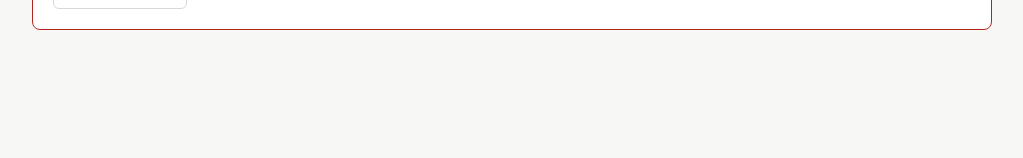
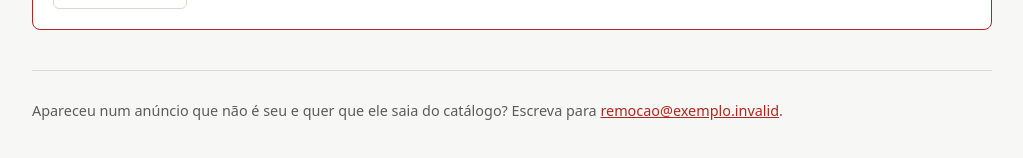
Before and after one commit to LuizTaiguara/CIn-Longuinho, a React (Vite) app in the folder site/: page / in a window 1280 px wide. Shown: the part 440-598 px from the top of the page, without its empty margins (128-1151 px from the left). Built offline with nearby package versions, Linux system fonts and the light colour scheme; no server answers.

Commit message:
SCRUM-58: adiciona o rodapé com o canal de pedido de remoção

```diff
--- a/site/src/App.jsx
+++ b/site/src/App.jsx
@@ -3,6 +3,7 @@
 // (filtros, página, item aberto) e os testes possam renderizar <App /> direto.
 
 import { BrowserRouter, Link, Route, Routes } from 'react-router-dom'
+import Rodape from './componentes/Rodape.jsx'
 import { ProvedorSessao } from './hooks/useSessao.js'
 import PaginaCatalogo from './paginas/PaginaCatalogo.jsx'
 import PaginaItem from './paginas/PaginaItem.jsx'
@@ -35,6 +36,8 @@ function Casca() {
           <Route path="*" element={<NaoEncontrada />} />
         </Routes>
       </main>
+
+      <Rodape />
     </div>
   )
 }
--- /dev/null
+++ b/site/src/componentes/Rodape.jsx
@@ -0,0 +1,37 @@
+// Rodapé com o canal humano de remoção (US-09, ADR-011). Quem aparece num anúncio que não
+// publicou escreve para o endereço +remocao da conta do projeto; alguém do grupo oculta à mão.
+// Não há automação nem formulário. O endereço vem de VITE_EMAIL_REMOCAO (.env.example).
+
+import { useLocation } from 'react-router-dom'
+
+const ENDERECO_PADRAO = 'remocao@exemplo.invalid'
+
+export function enderecoDeRemocao() {
+  const configurado = String(import.meta.env.VITE_EMAIL_REMOCAO ?? '').trim()
+  return configurado || ENDERECO_PADRAO
+}
+
+// Na página de um item, o e-mail já sai com o link dele no assunto e no corpo, para o pedido
+// identificar o item (US-09). Em outras páginas, vai sem item.
+export function linkDeRemocao(endereco, caminho, origem = window.location.origin) {
+  const item = /^\/itens\/([^/]+)$/.exec(caminho)
+  if (!item) return `mailto:${endereco}?subject=${encodeURIComponent('Pedido de remoção de anúncio')}`
+  const link = `${origem}${caminho}`
+  const assunto = `Pedido de remoção do anúncio ${decodeURIComponent(item[1])}`
+  const corpo = `Peço que este anúncio saia do catálogo: ${link}\n\nMotivo: `
+  return `mailto:${endereco}?subject=${encodeURIComponent(assunto)}&body=${encodeURIComponent(corpo)}`
+}
+
+export default function Rodape() {
+  const { pathname } = useLocation()
+  const endereco = enderecoDeRemocao()
+
+  return (
+    <footer className="rodape">
+      <p>
+        Apareceu num anúncio que não é seu e quer que ele saia do catálogo? Escreva para{' '}
+        <a href={linkDeRemocao(endereco, pathname)}>{endereco}</a>.
+      </p>
+    </footer>
+  )
+}
--- a/site/src/estilos.css
+++ b/site/src/estilos.css
@@ -327,3 +327,15 @@ button:disabled {
     margin-bottom: 6px;
   }
 }
+
+.rodape {
+  margin-top: 40px;
+  padding-top: 16px;
+  border-top: 1px solid var(--borda);
+  font-size: 0.9rem;
+  color: var(--texto-suave);
+}
+
+.rodape a {
+  overflow-wrap: anywhere;
+}
--- a/site/vite.config.js
+++ b/site/vite.config.js
@@ -3,10 +3,12 @@ import react from '@vitejs/plugin-react'
 import { mockLocal } from './mock/servidorLocal.js'
 
 // Sem API_URL, o `npm run dev` serve um mock local em /api (ver "Comandos" no site/AGENTS.md).
-// Com API_URL, as chamadas a /api vão para a API de verdade (ou para o mock da SCRUM-67).
+// Com API_URL, as chamadas a /api vão para a API de verdade (FastAPI, porta 8000).
 const apiUrl = process.env.API_URL
 
 export default defineConfig({
+  // Lê o .env da raiz do repositório (o mesmo do compose). Só as variáveis VITE_* vão para o navegador.
+  envDir: '..',
   plugins: [react(), ...(apiUrl ? [] : [mockLocal()])],
   server: apiUrl ? { proxy: { '/api': { target: apiUrl, changeOrigin: true } } } : {},
   test: {
```
Also changed, not shown: 2 other files (tests, documents, lock files or other folders).
